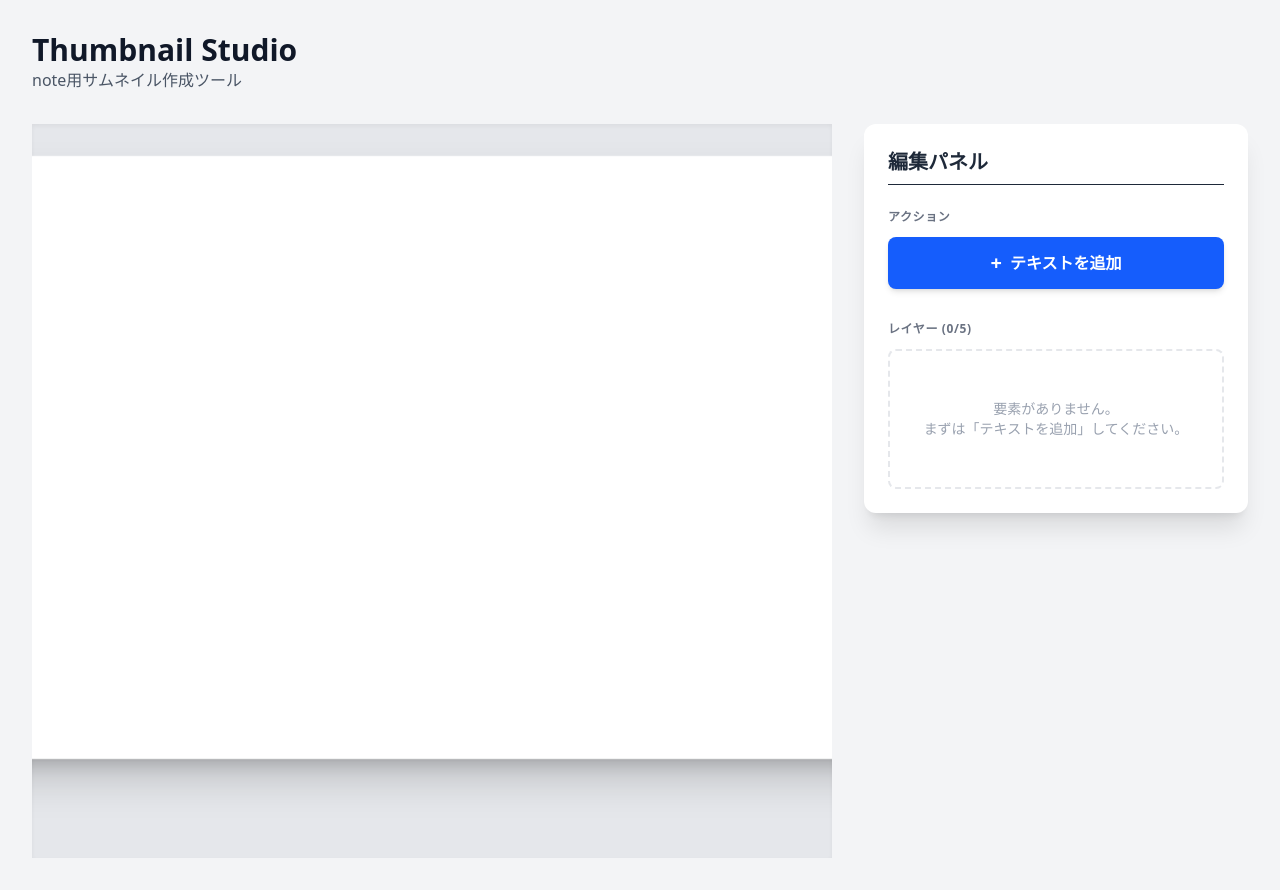
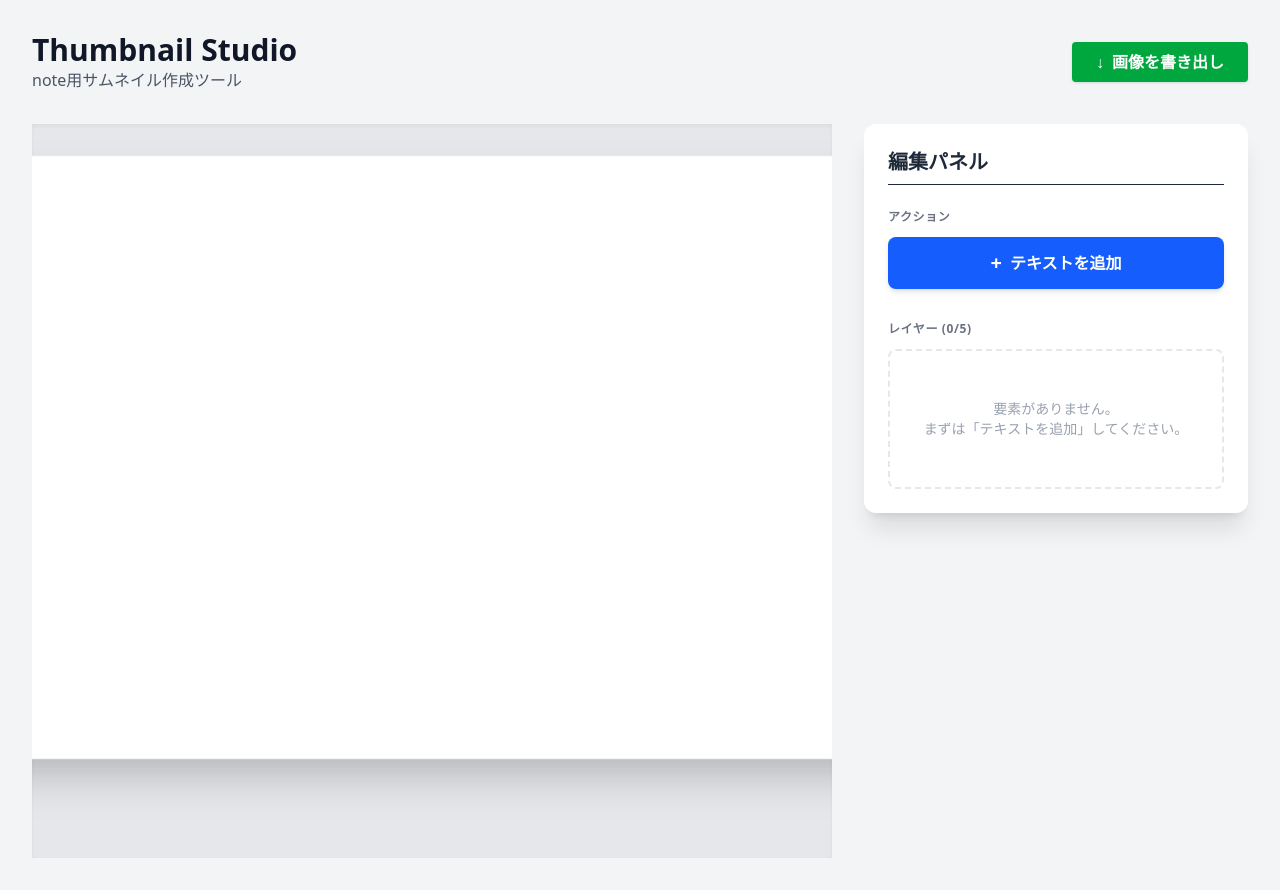
Before and after one commit to popotogis/thumbnail-studio, a React (Vite) app: page / in a window 1280 px wide. Built offline with nearby package versions, Linux system fonts and the light colour scheme.

Commit message:
feat: 画像書き出し機能の実装
- html-to-image を導入し、Canvasの内容を画像化する機能を追加
- App.tsx に書き出しボタンと処理ロジックを実装
- html2canvas は非互換性（oklchカラー対応）のため不採用

```diff
--- a/package.json
+++ b/package.json
@@ -10,6 +10,7 @@
     "preview": "vite preview"
   },
   "dependencies": {
+    "html-to-image": "^1.11.13",
     "react": "^19.2.0",
     "react-dom": "^19.2.0",
     "uuid": "^13.0.0"
--- a/src/App.tsx
+++ b/src/App.tsx
@@ -1,23 +1,53 @@
-import React from 'react'
+import React, { useRef } from 'react'
+import { toPng } from 'html-to-image'
 import { useThumbnail } from './hooks/useThumbnail'
 import { ThumbnailCanvas } from './components/ThumbnailCanvas'
 import { ControlPanel } from './components/ControlPanel'
 
 function App() {
   const { state, actions } = useThumbnail()
+  const canvasRef = useRef<HTMLDivElement>(null)
+
+  const handleExport = async () => {
+    if (!canvasRef.current) return
+
+    try {
+      // html-to-image でキャプチャ
+      const dataUrl = await toPng(canvasRef.current, {
+        cacheBust: true,
+      })
+
+      // ダウンロードリンクを作成してクリック
+      const link = document.createElement('a')
+      link.href = dataUrl
+      link.download = 'thumbnail.png'
+      link.click()
+    } catch (error) {
+      console.error('Export failed:', error)
+      alert('画像の書き出しに失敗しました。')
+    }
+  }
 
   return (
     <div className="min-h-screen bg-gray-100 flex flex-col p-8 font-sans text-gray-800">
-      <header className="mb-8">
-        <h1 className="text-3xl font-bold text-gray-900">Thumbnail Studio</h1>
-        <p className="text-gray-600">note用サムネイル作成ツール</p>
+      <header className="mb-8 flex justify-between items-center">
+        <div>
+          <h1 className="text-3xl font-bold text-gray-900">Thumbnail Studio</h1>
+          <p className="text-gray-600">note用サムネイル作成ツール</p>
+        </div>
+        <button
+          onClick={handleExport}
+          className="bg-green-600 hover:bg-green-700 text-white font-bold py-2 px-6 rounded shadow transition-colors flex items-center cursor-pointer"
+        >
+          <span className="mr-2">↓</span> 画像を書き出し
+        </button>
       </header>
 
       <main className="flex flex-col lg:flex-row gap-8 items-start">
         {/* Left: Preview Area */}
         <div className="flex-1 bg-gray-200 p-8 rounded-x1 shadow-inner flex justify-center overflow-auto w-full">
           <div className="scale-50 origin-top-left lg:scale-75 xl:scale-90 transition-transform shadow-2xl">
-            <ThumbnailCanvas state={state} />
+            <ThumbnailCanvas ref={canvasRef} state={state} />
           </div>
         </div>
 
--- a/src/components/ThumbnailCanvas.tsx
+++ b/src/components/ThumbnailCanvas.tsx
@@ -1,4 +1,4 @@
-import React from 'react'
+import React, { forwardRef } from 'react'
 import type { ThumbnailState, Zone } from '../types'
 
 interface ThumbnailCanvasProps {
@@ -19,12 +19,15 @@ const ZONE_STYLES: Record<Zone, string> = {
     'bottom-right': 'justify-end items-end',
 }
 
-export const ThumbnailCanvas: React.FC<ThumbnailCanvasProps> = ({ state, scale = 1 }) => {
+// forwardRef でラップして、親からDOMを参照できるようにする
+export const ThumbnailCanvas = forwardRef<HTMLDivElement, ThumbnailCanvasProps>(
+    ({ state, scale = 1 }, ref) => {
         const { resolution, backgroundColor, elements } = state
 
         return (
             <div
-            className="overflow-hidden shadow-lg"
+                ref={ref}
+                className="overflow-hidden"
                 style={{
                     width: resolution.width,
                     height: resolution.height,
@@ -66,4 +69,7 @@ export const ThumbnailCanvas: React.FC<ThumbnailCanvasProps> = ({ state, scale =
                 </div>
             </div>
         )
-}
+    },
+)
+
+ThumbnailCanvas.displayName = 'ThumbnailCanvas'
```
Also changed, not shown: 1 other file (tests, documents, lock files or other folders). Lines whose indentation alone changed are shown as unchanged.
